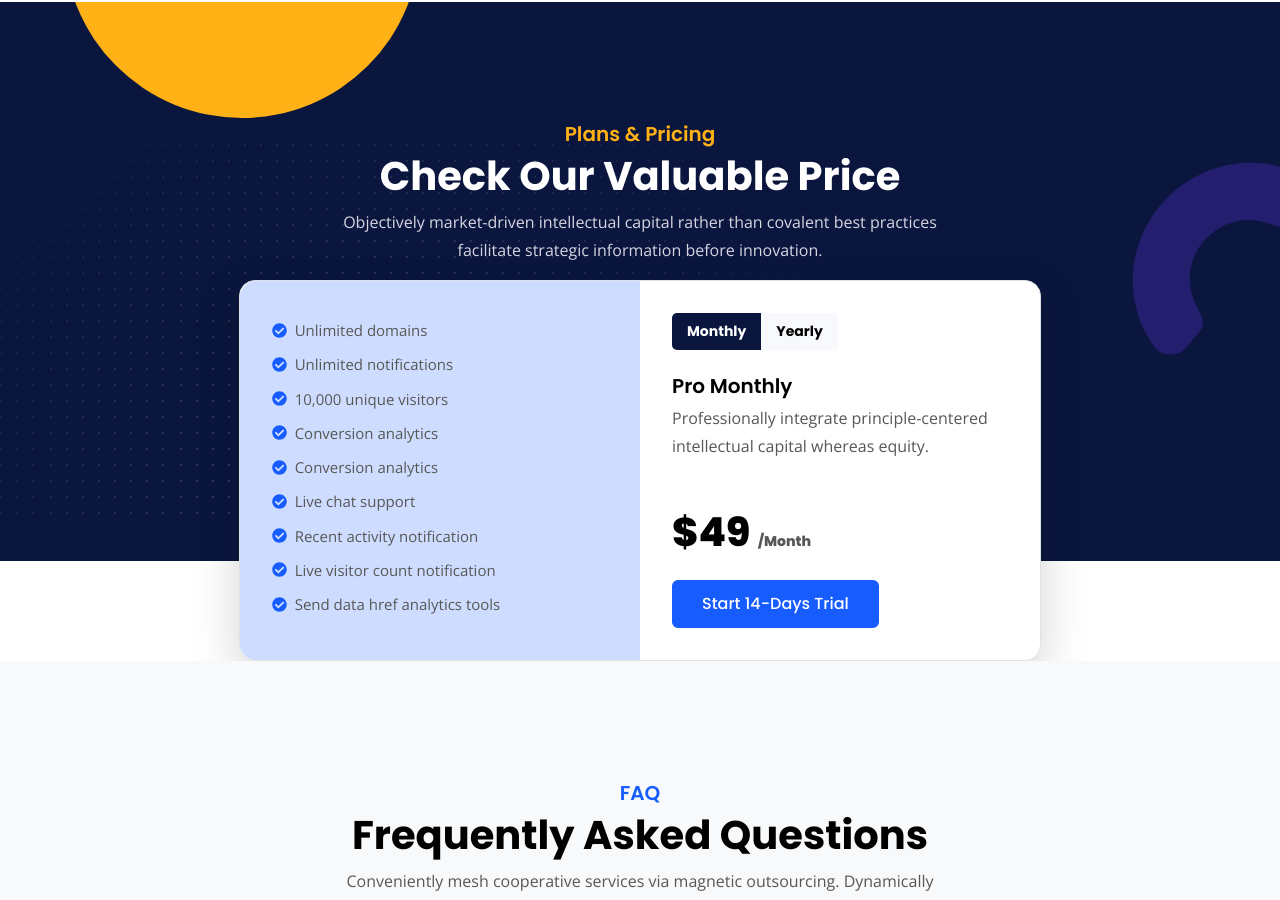
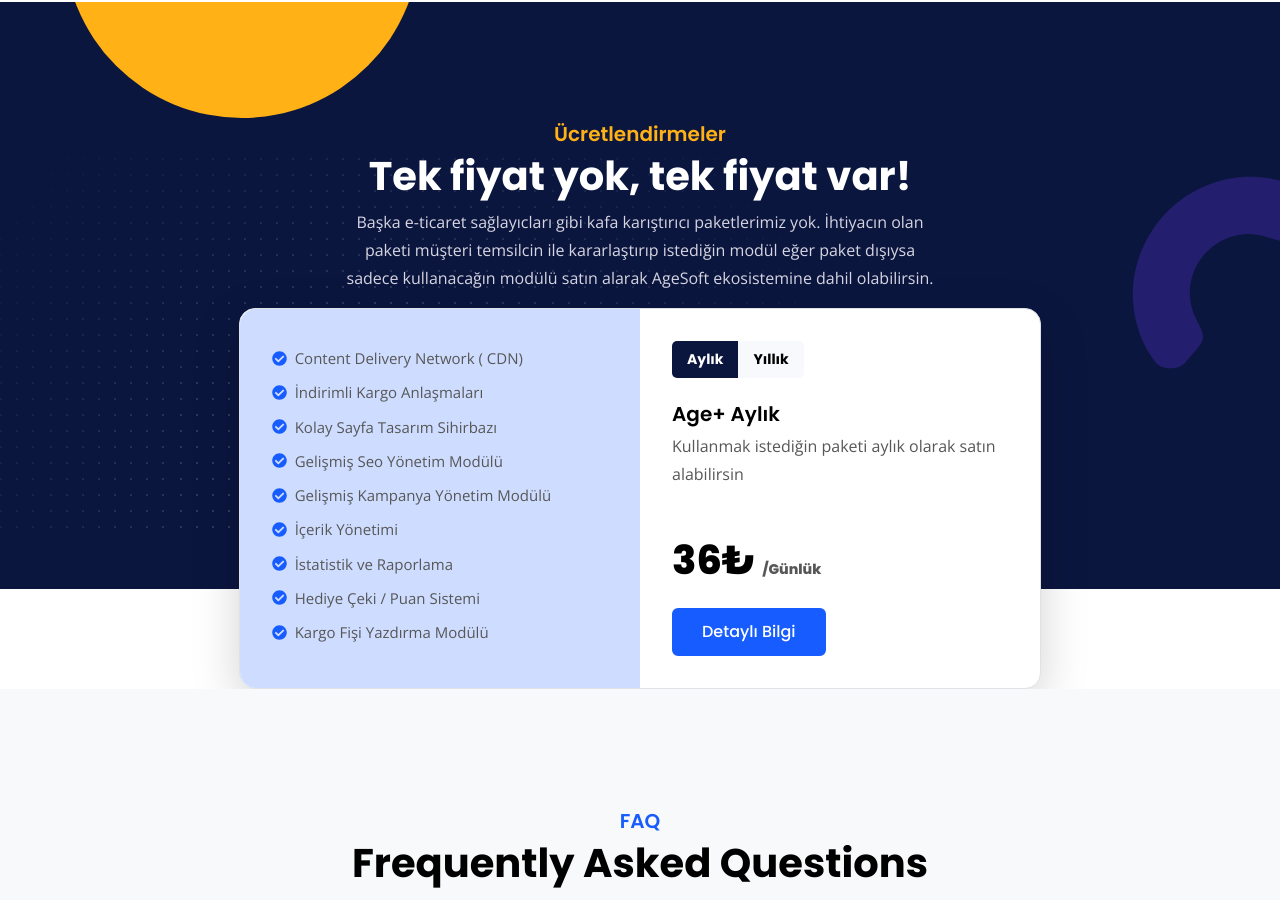
Before and after one commit to kadirec/agesoft, a Next.js app: page / in a window 1280 px wide. Shown: the part 5920-6820 px from the top of the page. Built offline with nearby package versions, Linux system fonts and the light colour scheme.

Commit message:
fiyat section

```diff
--- a/src/components/pricing/PriceTwo.js
+++ b/src/components/pricing/PriceTwo.js
@@ -1,7 +1,7 @@
-import React from 'react';
-import Link from 'next/link';
-import SectionTitle from '../common/SectionTitle';
-import { FaCheckCircle } from 'react-icons/fa';
+import React from "react";
+import Link from "next/link";
+import SectionTitle from "../common/SectionTitle";
+import { FaCheckCircle } from "react-icons/fa";
 
 const PriceTwo = () => {
   return (
@@ -15,11 +15,9 @@ const PriceTwo = () => {
         <div className="row justify-content-center">
           <div className="col-lg-6 col-md-12">
             <SectionTitle
-              subtitle="Plans &amp; Pricing"
-              title="Check Our Valuable Price"
-              description="Objectively market-driven intellectual capital rather than
-                  covalent best practices facilitate strategic information
-                  before innovation."
+              subtitle="Ücretlendirmeler"
+              title="Tek fiyat yok, tek fiyat var!"
+              description="Başka e-ticaret sağlayıcları gibi kafa karıştırıcı paketlerimiz yok. İhtiyacın olan paketi müşteri temsilcin ile kararlaştırıp istediğin modül eğer paket dışıysa sadece kullanacağın modülü satın alarak AgeSoft ekosistemine dahil olabilirsin."
               dark
               centerAlign
             />
@@ -35,39 +33,39 @@ const PriceTwo = () => {
                 >
                   <li className="py-1">
                     <FaCheckCircle className="fas me-2 text-primary mb-1" />
-                    Unlimited domains
+                    Content Delivery Network ( CDN)
                   </li>
                   <li className="py-1">
                     <FaCheckCircle className="fas me-2 text-primary mb-1" />
-                    Unlimited notifications
+                    İndirimli Kargo Anlaşmaları
                   </li>
                   <li className="py-1">
                     <FaCheckCircle className="fas me-2 text-primary mb-1" />
-                    10,000 unique visitors
+                    Kolay Sayfa Tasarım Sihirbazı
                   </li>
                   <li className="py-1">
                     <FaCheckCircle className="fas me-2 text-primary mb-1" />
-                    Conversion analytics
+                    Gelişmiş Seo Yönetim Modülü
                   </li>
                   <li className="py-1">
                     <FaCheckCircle className="fas me-2 text-primary mb-1" />
-                    Conversion analytics
+                    Gelişmiş Kampanya Yönetim Modülü
                   </li>
                   <li className="py-1">
                     <FaCheckCircle className="fas me-2 text-primary mb-1" />
-                    Live chat support
+                    İçerik Yönetimi
                   </li>
                   <li className="py-1">
                     <FaCheckCircle className="fas me-2 text-primary mb-1" />
-                    Recent activity notification
+                    İstatistik ve Raporlama
                   </li>
                   <li className="py-1">
                     <FaCheckCircle className="fas me-2 text-primary mb-1" />
-                    Live visitor count notification
+                    Hediye Çeki / Puan Sistemi
                   </li>
                   <li className="py-1">
                     <FaCheckCircle className="fas me-2 text-primary mb-1" />
-                    Send data href analytics tools
+                    Kargo Fişi Yazdırma Modülü
                   </li>
                 </ul>
               </div>
@@ -91,7 +89,7 @@ const PriceTwo = () => {
                       aria-controls="pills-home"
                       aria-selected="true"
                     >
-                      Monthly
+                      Aylık
                     </button>
                   </li>
                   <li className="nav-item" role="presentation">
@@ -105,7 +103,7 @@ const PriceTwo = () => {
                       aria-selected="false"
                       className=""
                     >
-                      Yearly
+                      Yıllık
                     </button>
                   </li>
                 </ul>
@@ -116,20 +114,17 @@ const PriceTwo = () => {
                     role="tabpanel"
                     aria-labelledby="pills-home-tab"
                   >
-                    <h3 className="h5">Pro Monthly</h3>
+                    <h3 className="h5">Age+ Aylık</h3>
                     <p>
-                      Professionally integrate principle-centered intellectual
-                      capital whereas equity.
+                      Kullanmak istediğin paketi aylık olarak satın alabilirsin
                     </p>
                     <div className="pricing-price mt-5">
                       <h4 className="h1 fw-bold">
-                        $49 <span>/Month</span>
+                        36₺ <span>/Günlük</span>
                       </h4>
                     </div>
                     <Link href="/request-demo">
-                      <a className="btn btn-primary mt-3">
-                        Start 14-Days Trial
-                      </a>
+                      <a className="btn btn-primary mt-3">Detaylı Bilgi</a>
                     </Link>
                   </div>
                   <div
@@ -138,20 +133,15 @@ const PriceTwo = () => {
                     role="tabpanel"
                     aria-labelledby="pills-profile-tab"
                   >
-                    <h3 className="h5">Pro Yearly</h3>
-                    <p>
-                      Uniquely engineer prospective alignments without
-                      clicks-and-mortar innovation.
-                    </p>
+                    <h3 className="h5">Age+ Yıllık</h3>
+                    <p>Paketini yıllık alıp daha düşük ücret ödeyebilirsin.</p>
                     <div className="pricing-price mt-5">
                       <h4 className="h1 fw-bold">
-                        $89 <span>/Year</span>
+                        27.5₺ <span>/Günlük</span>
                       </h4>
                     </div>
                     <Link href="/request-demo">
-                      <a className="btn btn-primary mt-3">
-                        Start 14-Days Trial
-                      </a>
+                      <a className="btn btn-primary mt-3">Detaylı Bilgi</a>
                     </Link>
                   </div>
                 </div>
```
